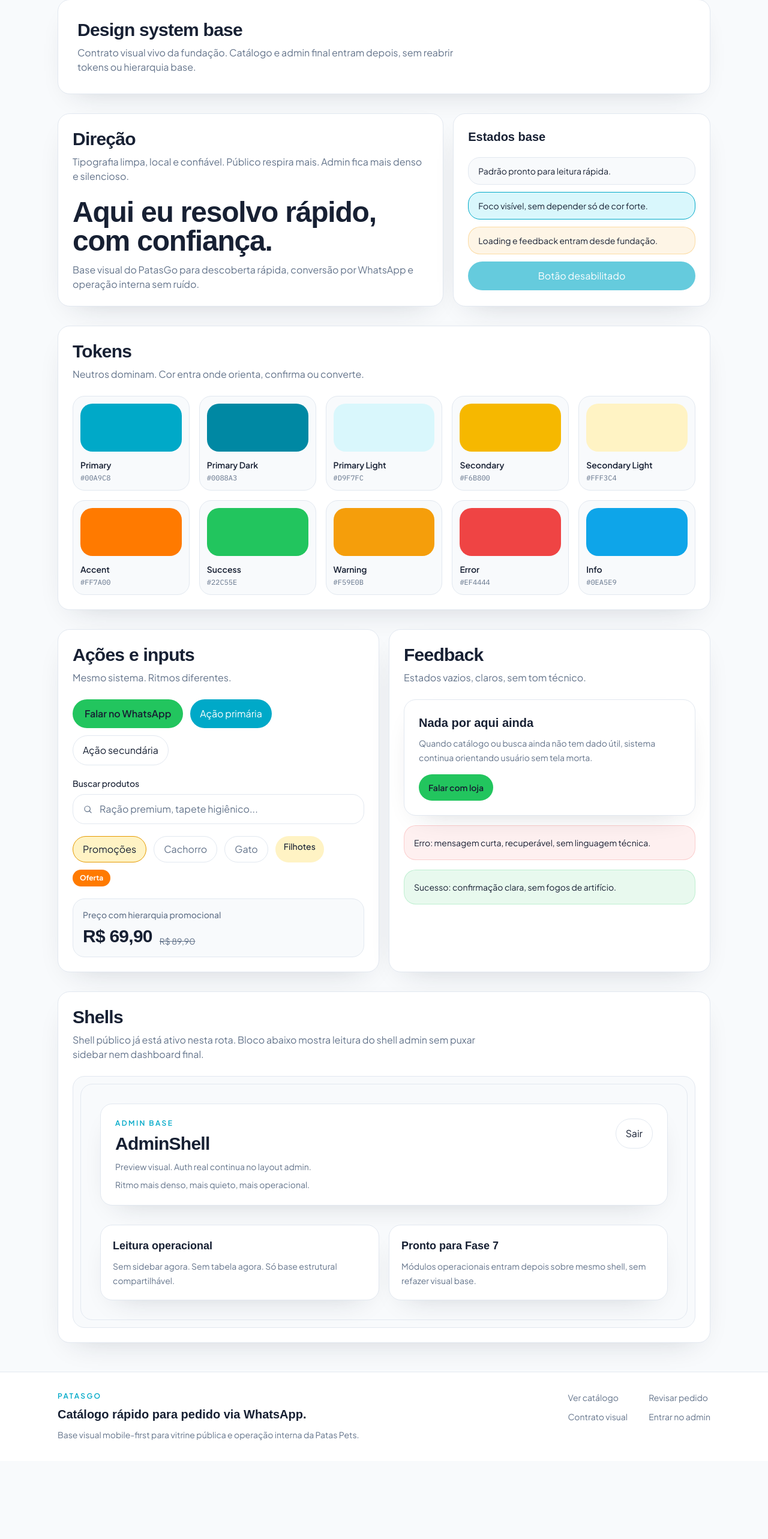
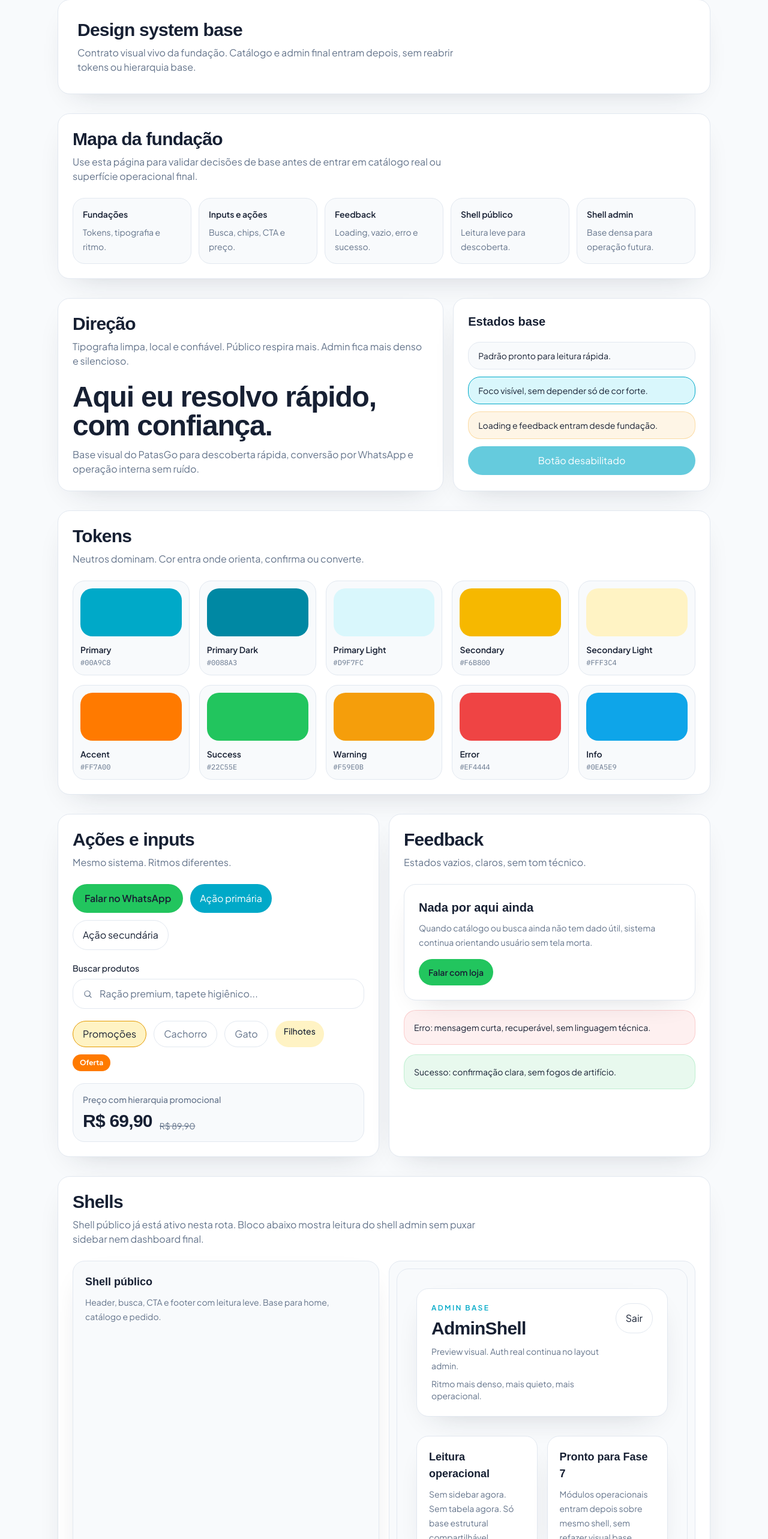
Before and after one commit to Rellyso/pataspetsgo, a Next.js app: page /design in a window 1280 px wide. Shown: the part 160-2726 px from the top of the page at 60% size. Before the commit the page ends 2596 px from the top, so only its background shows below. Built offline with nearby package versions, Linux system fonts and the light colour scheme; no server answers; a web font is replaced by a local one.

Commit message:
feat: add section title as h1 on multiple pages and update public contract specifications

```diff
--- a/app/(public)/catalogo/page.tsx
+++ b/app/(public)/catalogo/page.tsx
@@ -6,6 +6,7 @@ export default function CatalogPage() {
     <Container>
       <section className="rounded-card border border-default bg-surface p-6 shadow-soft sm:p-8">
         <SectionTitle
+          as="h1"
           subtitle="Busca real, filtros conectados e grid de produtos entram na Fase 5. Aqui, só shell e fundação visual."
           title="Catálogo"
         />
--- a/app/(public)/design/page.tsx
+++ b/app/(public)/design/page.tsx
@@ -25,9 +25,31 @@ export default function DesignPage() {
     <Container className="flex flex-col gap-8">
       <section className="rounded-card border border-default bg-surface p-6 shadow-soft sm:p-8">
         <SectionTitle
+          as="h1"
           subtitle="Contrato visual vivo da fundação. Catálogo e admin final entram depois, sem reabrir tokens ou hierarquia base."
           title="Design system base"
         />
+      </section>
+
+      <section className="rounded-card border border-default bg-surface p-6 shadow-soft">
+        <SectionTitle
+          subtitle="Use esta página para validar decisões de base antes de entrar em catálogo real ou superfície operacional final."
+          title="Mapa da fundação"
+        />
+        <div className="mt-6 grid gap-3 sm:grid-cols-2 xl:grid-cols-5">
+          {[
+            ["Fundações", "Tokens, tipografia e ritmo."],
+            ["Inputs e ações", "Busca, chips, CTA e preço."],
+            ["Feedback", "Loading, vazio, erro e sucesso."],
+            ["Shell público", "Leitura leve para descoberta."],
+            ["Shell admin", "Base densa para operação futura."],
+          ].map(([title, description]) => (
+            <div key={title} className="rounded-card border border-default bg-background p-4">
+              <p className="text-sm font-semibold text-foreground">{title}</p>
+              <p className="mt-2 text-sm leading-6 text-muted">{description}</p>
+            </div>
+          ))}
+        </div>
       </section>
 
       <section className="grid gap-4 lg:grid-cols-[minmax(0,1.2fr)_minmax(0,0.8fr)]">
@@ -150,7 +172,15 @@ export default function DesignPage() {
           subtitle="Shell público já está ativo nesta rota. Bloco abaixo mostra leitura do shell admin sem puxar sidebar nem dashboard final."
           title="Shells"
         />
-        <div className="mt-6 rounded-card border border-default bg-background p-3">
+        <div className="mt-6 grid gap-4 xl:grid-cols-2">
+          <article className="rounded-card border border-default bg-background p-5 shadow-soft">
+            <h3 className="font-display text-lg font-semibold text-foreground">Shell público</h3>
+            <p className="mt-2 text-sm leading-6 text-muted">
+              Header, busca, CTA e footer com leitura leve. Base para home, catálogo e pedido.
+            </p>
+          </article>
+
+          <div className="rounded-card border border-default bg-background p-3">
             <AdminShell
               actions={
                 <button
@@ -186,6 +216,7 @@ export default function DesignPage() {
               </section>
             </AdminShell>
           </div>
+        </div>
       </section>
     </Container>
   );
--- a/app/(public)/page.tsx
+++ b/app/(public)/page.tsx
@@ -6,6 +6,7 @@ export default function PublicHomePage() {
     <Container>
       <section className="rounded-card border border-default bg-surface p-6 shadow-soft sm:p-8">
         <SectionTitle
+          as="h1"
           subtitle="Shell público ativo. Home final entra na fase de navegação, sem reabrir fundação visual."
           title="Home pública"
         />
--- a/app/(public)/pedido/page.tsx
+++ b/app/(public)/pedido/page.tsx
@@ -6,6 +6,7 @@ export default function OrderPage() {
     <Container>
       <section className="rounded-card border border-default bg-surface p-6 shadow-soft sm:p-8">
         <SectionTitle
+          as="h1"
           subtitle="Carrinho, formulário e persistência entram na Fase 6. Aqui, página já herda mesma base visual do resto."
           title="Pedido"
         />
--- a/app/(public)/produto/[slug]/page.tsx
+++ b/app/(public)/produto/[slug]/page.tsx
@@ -10,6 +10,7 @@ export default function ProductPage({ params }: ProductPageProps) {
     <Container>
       <section className="rounded-card border border-default bg-surface p-6 shadow-soft sm:p-8">
         <SectionTitle
+          as="h1"
           subtitle="Detalhe real de produto, variantes e CTA principal entram na Fase 5."
           title={`Produto: ${params.slug}`}
         />
--- a/app/auth/access-denied/page.tsx
+++ b/app/auth/access-denied/page.tsx
@@ -12,6 +12,7 @@ export default async function AdminAccessDeniedPage() {
     <Container className="py-16" size="narrow">
       <div className="flex flex-col gap-6 rounded-card border border-default bg-surface p-8 shadow-soft">
         <SectionTitle
+          as="h1"
           subtitle={
             accessState.user?.email
               ? `Você entrou como ${accessState.user.email}, mas essa conta ainda não foi promovida.`
--- a/app/auth/login/page.tsx
+++ b/app/auth/login/page.tsx
@@ -27,6 +27,7 @@ export default async function AdminLoginPage({ searchParams }: AdminLoginPagePro
     <Container className="py-16" size="narrow">
       <div className="flex flex-col gap-6 rounded-card border border-default bg-surface p-8 shadow-soft">
         <SectionTitle
+          as="h1"
           subtitle="Use usuário autorizado para acessar módulos internos da loja."
           title="Entrar no admin"
         />
--- a/components/layout/app-header.tsx
+++ b/components/layout/app-header.tsx
@@ -22,8 +22,10 @@ export function AppHeader({ showSearch = true }: AppHeaderProps) {
                 PatasGo
               </span>
             </Link>
+          </div>
 
-            <div className="flex items-center gap-3 lg:hidden">
+          <div className="flex flex-1 flex-col gap-4 lg:max-w-3xl lg:flex-row lg:items-center lg:justify-end">
+            <div className="flex items-center justify-between gap-3 lg:hidden">
               <Link
                 className="text-sm font-medium text-muted transition-colors hover:text-foreground"
                 href="/auth/login"
@@ -32,9 +34,7 @@ export function AppHeader({ showSearch = true }: AppHeaderProps) {
               </Link>
               <WhatsappButton>WhatsApp</WhatsappButton>
             </div>
-          </div>
 
-          <div className="flex flex-1 flex-col gap-4 lg:max-w-3xl lg:flex-row lg:items-center lg:justify-end">
             {showSearch ? (
               <div className="w-full lg:max-w-md">
                 <SearchInput
--- a/components/shared/section-title.tsx
+++ b/components/shared/section-title.tsx
@@ -5,17 +5,25 @@ type SectionTitleProps = {
   subtitle?: string;
   align?: "left" | "center";
   actions?: ReactNode;
+  as?: "h1" | "h2" | "h3";
 };
 
-export function SectionTitle({ title, subtitle, align = "left", actions }: SectionTitleProps) {
+export function SectionTitle({
+  title,
+  subtitle,
+  align = "left",
+  actions,
+  as = "h2",
+}: SectionTitleProps) {
   const alignClass = align === "center" ? "items-center text-center" : "items-start text-left";
+  const HeadingTag = as;
 
   return (
     <div className={`flex flex-col gap-3 sm:flex-row sm:justify-between ${alignClass}`}>
       <div className={`flex max-w-2xl flex-col gap-2 ${alignClass}`}>
-        <h2 className="font-display text-2xl font-semibold tracking-tight text-foreground sm:text-3xl">
+        <HeadingTag className="font-display text-2xl font-semibold tracking-tight text-foreground sm:text-3xl">
           {title}
-        </h2>
+        </HeadingTag>
         {subtitle ? <p className="text-sm leading-6 text-muted sm:text-base">{subtitle}</p> : null}
       </div>
 
```
Also changed, not shown: specs/04-public-browsing.md (+49 -0 lines). Lines whose indentation alone changed are shown as unchanged.
